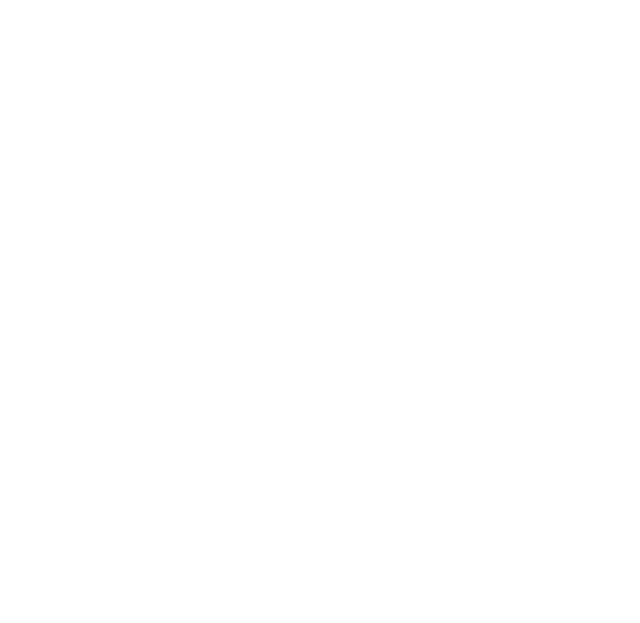
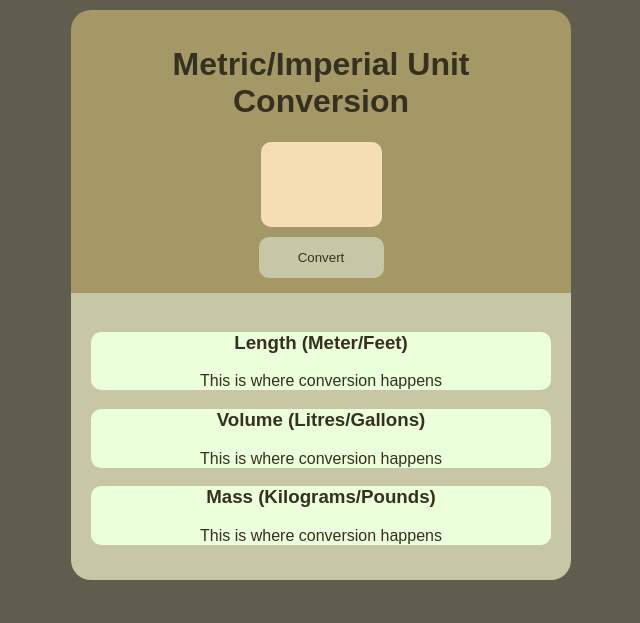
Before and after one commit to DanaGarout/Challenge6, a plain HTML site: page index.html in a window 1280 px wide. Shown: the whole page, without its empty margins (319-959 px from the left). Drawn offline with Linux system fonts and the light colour scheme; a web font is replaced by a local one.

Commit message:
Styling 1️⃣

```diff
--- a/index.html
+++ b/index.html
@@ -6,9 +6,32 @@
     <meta name="viewport" content="width=device-width, initial-scale=1.0">
     <title>Unit Converter</title>
     <link rel="stylesheet" href="styles.css">
+    <link rel="preconnect" href="https://fonts.googleapis.com">
+<link rel="preconnect" href="https://fonts.gstatic.com" crossorigin>
+<link href="https://fonts.googleapis.com/css2?family=Mochiy+Pop+One&display=swap" rel="stylesheet">
 </head>
 <body>
-
+    <div class="wrapper">
+        <div class="container-1">
+            <h1 class="title">Metric/Imperial Unit Conversion</h1>
+            <input class="unit-input" id="unit-input"><br>
+            <button class="convert-btn" id="convert-btn">Convert</button>
+        </div>
+        <div class="container-2">
+            <div class="parts">
+                <h3 class="part-title">Length (Meter/Feet)</h3>
+                <p class="part-p" id="length-spc">This is where conversion happens</p>
+            </div>
+            <div class="parts">
+                <h3 class="part-title">Volume (Litres/Gallons)</h3>
+                <p class="part-p" id="volume-spc">This is where conversion happens</p>
+            </div>
+            <div class="parts">
+                <h3 class="part-title">Mass (Kilograms/Pounds)</h3>
+                <p class="part-p" id="mass-spc">This is where conversion happens</p>
+            </div>
+        </div>
+    </div>
 
 
 
--- a/styles.css
+++ b/styles.css
@@ -0,0 +1,53 @@
+body{
+    background-color: #605C4E;
+    font-family: 'Mochiy Pop One', sans-serif;
+    margin: auto;
+    align-items: center;
+    text-align: center;
+    color: #363020;
+}
+.wrapper{
+    margin: auto;
+    padding: 10px 20px;
+    height: 600px;
+    width: 500px;
+
+}
+.container-1{
+    background: #A49966;
+    padding: 15px;
+    border-top-left-radius: 20px;
+    border-top-right-radius: 20px;
+}
+
+.unit-input{
+    width: 117px;
+    height: 83px;
+    border-radius: 10px;
+    border: none;
+    background-color: wheat;
+    color: #363020;
+}
+.convert-btn{
+    margin-top: 10px;
+    width: 125px;
+    height: 41px;
+    border-radius: 10px;
+    border: none;
+    font-family: 'Mochiy Pop One', sans-serif;
+    color:#363020;
+    background-color: #C7C7A6;
+}
+.container-2{
+    background-color: #C7C7A6;
+    padding: 20px;
+    border-bottom-left-radius: 20px;
+    border-bottom-right-radius: 20px;
+}
+.parts{
+    background-color: #eaffda;
+    border-radius: 10px;
+}
+.part-p{
+    margin-bottom: 15px;
+}
```
